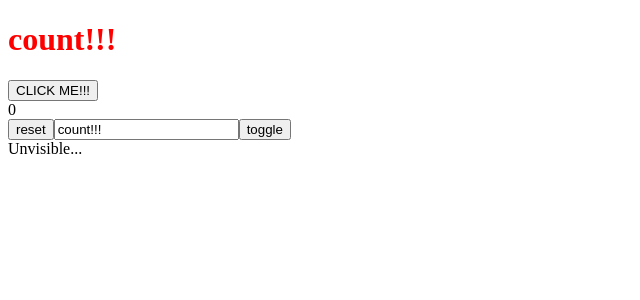
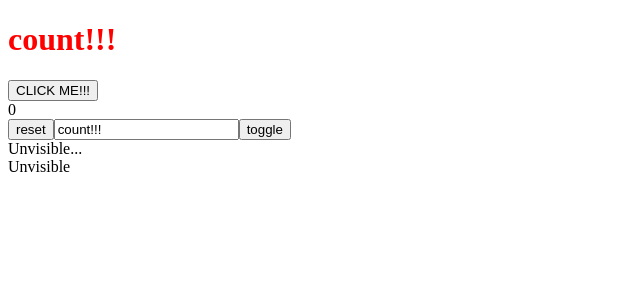
Before and after one commit to Tatsu015/vue3-sample, a Vue app: page / in a window 1280 px wide. Shown: the top 300 px of the page, without its empty margins (0-640 px from the left). Built offline with nearby package versions, Linux system fonts and the light colour scheme; the HTML template or start-up script is replaced by a standard one.

Commit message:
termary operator behave same action

```diff
--- a/src/App.vue
+++ b/src/App.vue
@@ -28,6 +28,7 @@ const toggle = () => {
   <button @click="toggle">toggle</button>
   <div v-if="visible">Visible!!</div>
   <div v-else>Unvisible...</div>
+  <div>{{ visible ? 'Visible' : 'Unvisible' }}</div>
 </template>
 
 <style>
```
